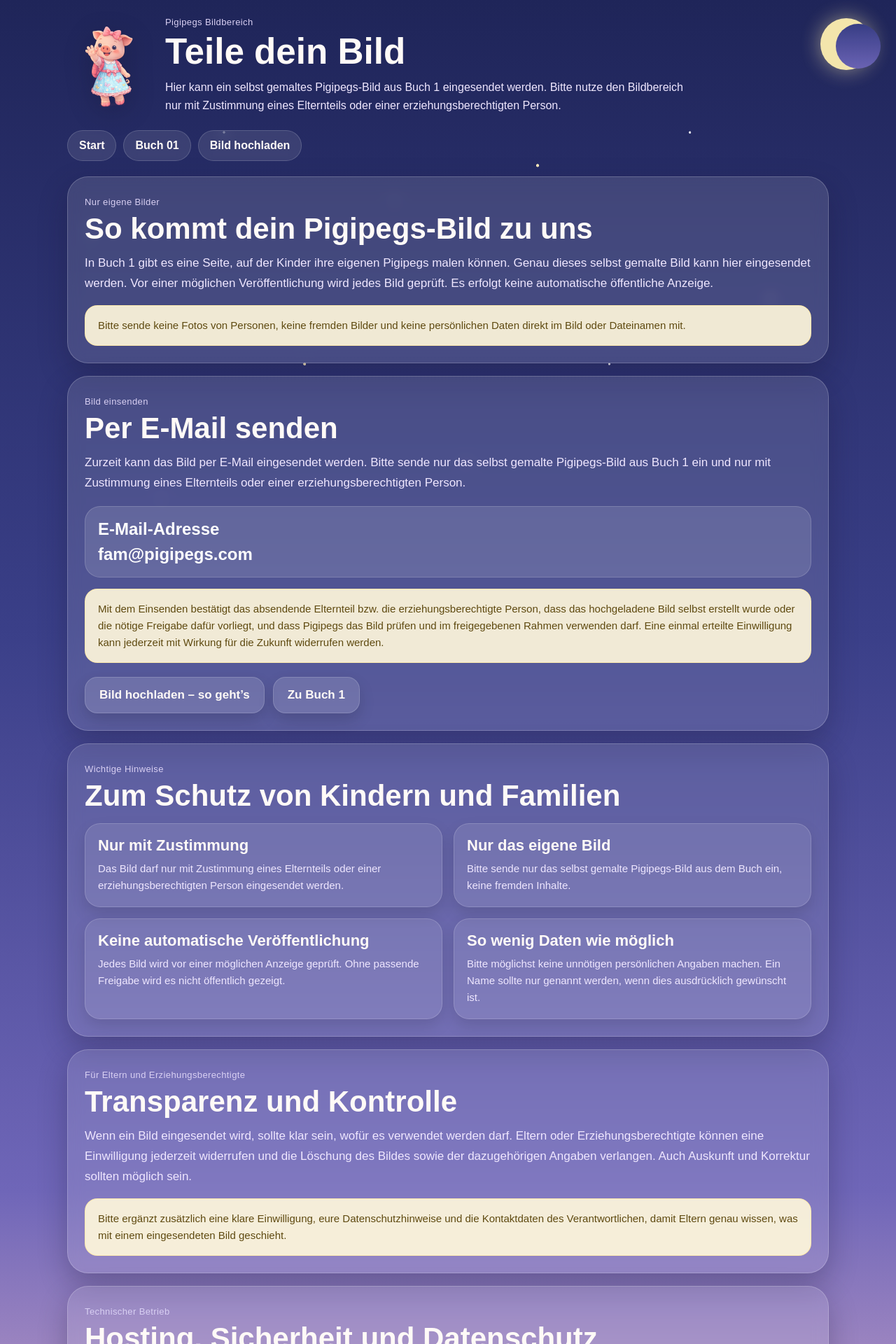
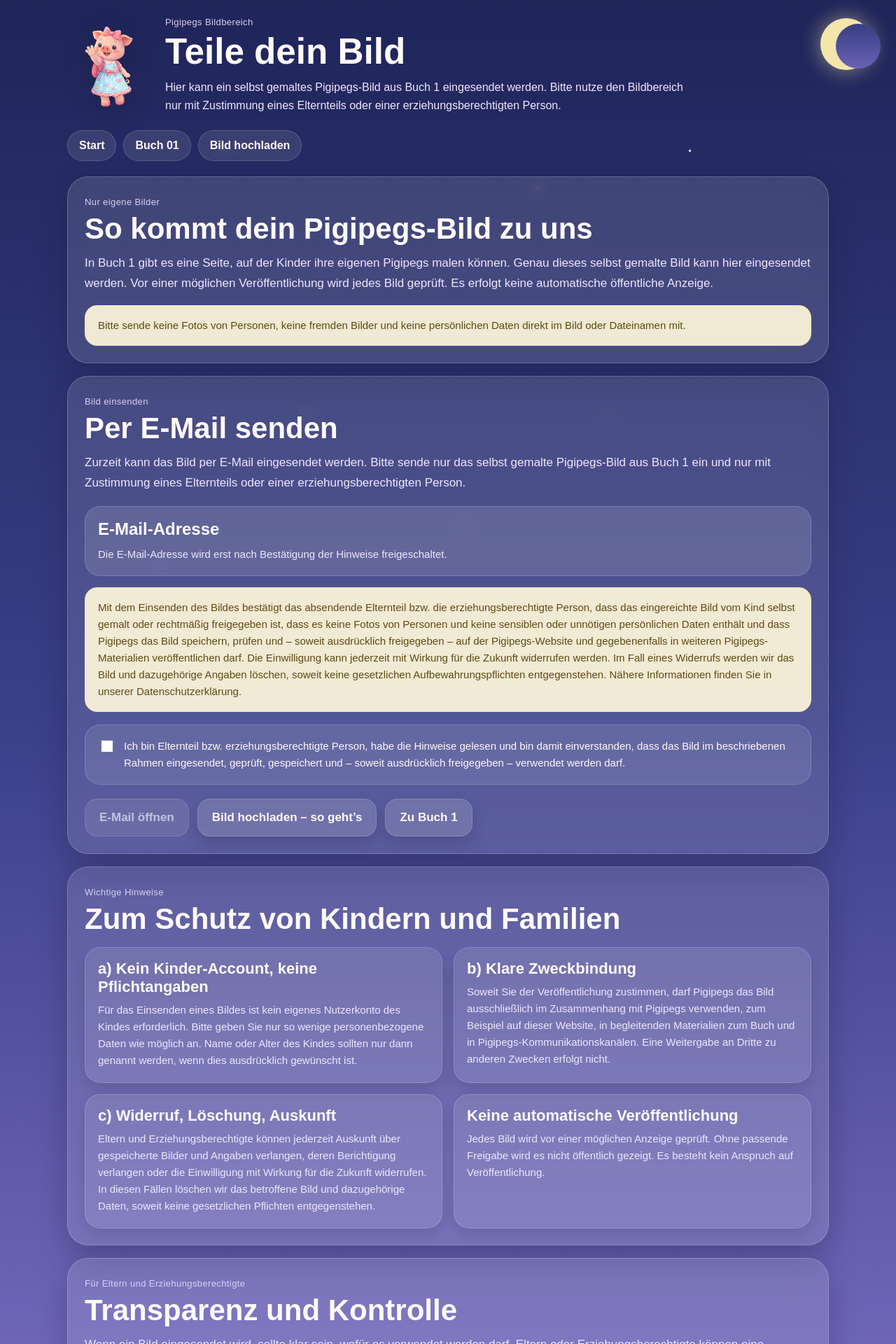
Before and after one commit to Pigipegs/pigipegs, a Jekyll site: the page teilen/index.html, which Jekyll copies as it is, in a window 1280 px wide. Shown: the top 1920 px of the page at 70% size. Built offline with Jekyll 4.4.1, drawn with Linux system fonts in a browser that asks for light colours; some of the changed text lies outside the part shown.

Commit message:
Update index.html

```diff
--- a/teilen/index.html
+++ b/teilen/index.html
@@ -28,6 +28,7 @@
       --shadow:0 16px 40px rgba(20,18,48,0.28);
       --radius-xl:30px;
       --radius-lg:22px;
+      --radius-md:16px;
       --max:1120px;
     }
 
@@ -208,12 +209,11 @@
       color:#fff;
     }
 
-    .mail-box a{
-      color:#fff;
-      font-weight:bold;
-      font-size:24px;
-      text-decoration:none;
-      word-break:break-word;
+    .mail-note{
+      margin-top:10px;
+      color:var(--muted);
+      line-height:1.6;
+      font-size:15px;
     }
 
     .notice{
@@ -254,6 +254,31 @@
       font-size:15px;
     }
 
+    .consent-box{
+      margin-top:18px;
+      padding:18px;
+      border-radius:22px;
+      background:rgba(255,255,255,0.10);
+      border:1px solid rgba(255,255,255,0.16);
+    }
+
+    .consent-box label{
+      display:flex;
+      align-items:flex-start;
+      gap:12px;
+      cursor:pointer;
+      line-height:1.6;
+      color:var(--text);
+      font-size:15px;
+    }
+
+    .consent-box input[type="checkbox"]{
+      margin-top:3px;
+      width:18px;
+      height:18px;
+      flex:0 0 18px;
+    }
+
     .actions{
       display:flex;
       gap:12px;
@@ -261,7 +286,8 @@
       margin-top:20px;
     }
 
-    .button{
+    .button,
+    .button-disabled{
       text-decoration:none;
       display:inline-flex;
       align-items:center;
@@ -272,18 +298,28 @@
       font-size:17px;
       box-shadow:0 10px 22px rgba(0,0,0,0.14);
       border:none;
-      cursor:pointer;
+      min-height:54px;
     }
 
     .button-primary{
       background:linear-gradient(135deg, var(--pink), var(--pink-dark));
       color:#fff;
+      cursor:pointer;
     }
 
     .button-secondary{
       background:rgba(255,255,255,0.14);
       color:var(--text);
       border:1px solid rgba(255,255,255,0.16);
+      cursor:pointer;
+    }
+
+    .button-disabled{
+      background:rgba(255,255,255,0.10);
+      color:rgba(255,255,255,0.6);
+      border:1px solid rgba(255,255,255,0.12);
+      cursor:not-allowed;
+      box-shadow:none;
     }
 
     .footer-note{
@@ -340,9 +376,12 @@
         height:50px;
       }
 
-      .mail-box strong,
-      .mail-box a{
+      .mail-box strong{
         font-size:20px;
+      }
+
+      .actions{
+        flex-direction:column;
       }
     }
   </style>
@@ -399,19 +438,49 @@
 
       <div class="mail-box">
         <strong>E-Mail-Adresse</strong>
-        <a href="mailto:fam@pigipegs.com">fam@pigipegs.com</a>
+        <div class="mail-note">
+          Die E-Mail-Adresse wird erst nach Bestätigung der Hinweise freigeschaltet.
+        </div>
       </div>
 
       <div class="notice">
-        Mit dem Einsenden bestätigt das absendende Elternteil bzw. die erziehungsberechtigte Person,
-        dass das hochgeladene Bild selbst erstellt wurde oder die nötige Freigabe dafür vorliegt,
-        und dass Pigipegs das Bild prüfen und im freigegebenen Rahmen verwenden darf. Eine einmal
-        erteilte Einwilligung kann jederzeit mit Wirkung für die Zukunft widerrufen werden.
+        Mit dem Einsenden des Bildes bestätigt das absendende Elternteil bzw. die erziehungsberechtigte Person,
+        dass das eingereichte Bild vom Kind selbst gemalt oder rechtmäßig freigegeben ist, dass es keine Fotos
+        von Personen und keine sensiblen oder unnötigen persönlichen Daten enthält und dass Pigipegs das Bild
+        speichern, prüfen und – soweit ausdrücklich freigegeben – auf der Pigipegs-Website und gegebenenfalls
+        in weiteren Pigipegs-Materialien veröffentlichen darf. Die Einwilligung kann jederzeit mit Wirkung für
+        die Zukunft widerrufen werden. Im Fall eines Widerrufs werden wir das Bild und dazugehörige Angaben
+        löschen, soweit keine gesetzlichen Aufbewahrungspflichten entgegenstehen. Nähere Informationen finden Sie
+        in unserer Datenschutzerklärung.
+      </div>
+
+      <div class="consent-box">
+        <label for="consentCheck">
+          <input type="checkbox" id="consentCheck" />
+          <span>
+            Ich bin Elternteil bzw. erziehungsberechtigte Person, habe die Hinweise gelesen und bin damit
+            einverstanden, dass das Bild im beschriebenen Rahmen eingesendet, geprüft, gespeichert und – soweit
+            ausdrücklich freigegeben – verwendet werden darf.
+          </span>
+        </label>
       </div>
 
       <div class="actions">
-        <a class="button button-secondary" href="/book01/so-gehts/">Bild hochladen – so geht’s</a>
-        <a class="button button-secondary" href="/book01/">Zu Buch 1</a>
+        <a
+          id="mailButton"
+          class="button-disabled"
+          aria-disabled="true"
+        >
+          E-Mail öffnen
+        </a>
+
+        <a class="button button-secondary" href="/book01/so-gehts/">
+          Bild hochladen – so geht’s
+        </a>
+
+        <a class="button button-secondary" href="/book01/">
+          Zu Buch 1
+        </a>
       </div>
     </section>
 
@@ -421,30 +490,39 @@
 
       <div class="rule-grid">
         <div class="card">
-          <h3>Nur mit Zustimmung</h3>
+          <h3>a) Kein Kinder-Account, keine Pflichtangaben</h3>
           <p>
-            Das Bild darf nur mit Zustimmung eines Elternteils oder einer erziehungsberechtigten Person eingesendet werden.
+            Für das Einsenden eines Bildes ist kein eigenes Nutzerkonto des Kindes erforderlich.
+            Bitte geben Sie nur so wenige personenbezogene Daten wie möglich an. Name oder Alter
+            des Kindes sollten nur dann genannt werden, wenn dies ausdrücklich gewünscht ist.
           </p>
         </div>
 
         <div class="card">
-          <h3>Nur das eigene Bild</h3>
+          <h3>b) Klare Zweckbindung</h3>
           <p>
-            Bitte sende nur das selbst gemalte Pigipegs-Bild aus dem Buch ein, keine fremden Inhalte.
+            Soweit Sie der Veröffentlichung zustimmen, darf Pigipegs das Bild ausschließlich im
+            Zusammenhang mit Pigipegs verwenden, zum Beispiel auf dieser Website, in begleitenden
+            Materialien zum Buch und in Pigipegs-Kommunikationskanälen. Eine Weitergabe an Dritte
+            zu anderen Zwecken erfolgt nicht.
+          </p>
+        </div>
+
+        <div class="card">
+          <h3>c) Widerruf, Löschung, Auskunft</h3>
+          <p>
+            Eltern und Erziehungsberechtigte können jederzeit Auskunft über gespeicherte Bilder und
+            Angaben verlangen, deren Berichtigung verlangen oder die Einwilligung mit Wirkung für
+            die Zukunft widerrufen. In diesen Fällen löschen wir das betroffene Bild und dazugehörige
+            Daten, soweit keine gesetzlichen Pflichten entgegenstehen.
           </p>
         </div>
 
         <div class="card">
           <h3>Keine automatische Veröffentlichung</h3>
           <p>
-            Jedes Bild wird vor einer möglichen Anzeige geprüft. Ohne passende Freigabe wird es nicht öffentlich gezeigt.
-          </p>
-        </div>
-
-        <div class="card">
-          <h3>So wenig Daten wie möglich</h3>
-          <p>
-            Bitte möglichst keine unnötigen persönlichen Angaben machen. Ein Name sollte nur genannt werden, wenn dies ausdrücklich gewünscht ist.
+            Jedes Bild wird vor einer möglichen Anzeige geprüft. Ohne passende Freigabe wird es nicht
+            öffentlich gezeigt. Es besteht kein Anspruch auf Veröffentlichung.
           </p>
         </div>
       </div>
@@ -457,11 +535,13 @@
         Wenn ein Bild eingesendet wird, sollte klar sein, wofür es verwendet werden darf. Eltern oder
         Erziehungsberechtigte können eine Einwilligung jederzeit widerrufen und die Löschung des Bildes
         sowie der dazugehörigen Angaben verlangen. Auch Auskunft und Korrektur sollten möglich sein.
+        Sie können uns dazu jederzeit unter <strong>fam@pigipegs.com</strong> oder über die im Impressum
+        genannten Kontaktdaten erreichen.
       </p>
 
       <div class="notice">
-        Bitte ergänzt zusätzlich eine klare Einwilligung, eure Datenschutzhinweise und die Kontaktdaten
-        des Verantwortlichen, damit Eltern genau wissen, was mit einem eingesendeten Bild geschieht.
+        Bitte stellen Sie sicher, dass die Datenschutzerklärung, die Nutzungsbedingungen und die
+        Kontaktdaten des Verantwortlichen vollständig und leicht auffindbar sind.
       </div>
     </section>
 
@@ -471,20 +551,21 @@
       <p>
         Diese Website wird technisch über GitHub Pages bereitgestellt und über Cloudflare ausgeliefert
         und geschützt. Dabei können technisch notwendige Verbindungs- und Logdaten verarbeitet werden,
-        zum Beispiel die IP-Adresse, Datum und Uhrzeit eines Aufrufs sowie weitere Informationen, die
-        für den sicheren Betrieb, die Stabilität und den Schutz der Website erforderlich sind.
+        zum Beispiel IP-Adresse, Datum und Uhrzeit des Zugriffs, aufgerufene Seiten sowie weitere
+        Informationen, die für den sicheren Betrieb, die Stabilität und die Sicherheit der Website
+        erforderlich sind.
       </p>
 
       <div class="notice">
-        In eurer Datenschutzerklärung sollte deshalb klar erklärt werden, dass GitHub Pages als Hosting-Dienst
+        In der Datenschutzerklärung sollte deshalb klar erklärt werden, dass GitHub Pages als Hosting-Dienst
         und Cloudflare als Sicherheits- und Auslieferungsdienst eingesetzt werden. Außerdem sollte beschrieben
-        werden, welche technisch notwendigen Daten verarbeitet werden, zu welchem Zweck dies geschieht, welche
-        Rechtsgrundlage ihr dafür annehmt und welche Rechte Eltern und Betroffene haben.
+        werden, welche technisch notwendigen Daten verarbeitet werden, zu welchem Zweck dies geschieht,
+        welche Rechtsgrundlage zugrunde gelegt wird und welche Rechte Eltern und Betroffene haben.
       </div>
 
       <div class="notice">
-        Wenn keine zusätzlichen Tracking-, Analyse- oder Marketing-Tools eingesetzt werden, geht es hier in
-        erster Linie um technisch notwendige Verarbeitung für den Betrieb und die Sicherheit der Website.
+        Wenn keine zusätzlichen Tracking-, Analyse- oder Marketing-Tools eingesetzt werden, geht es hier
+        in erster Linie um technisch notwendige Verarbeitung für den Betrieb und die Sicherheit der Website.
       </div>
     </section>
 
@@ -498,5 +579,44 @@
       <a href="/nutzungsbedingungen/">Nutzungsbedingungen</a>
     </div>
   </div>
+
+  <script>
+    const consentCheck = document.getElementById("consentCheck");
+    const mailButton = document.getElementById("mailButton");
+
+    const subject = "Pigipegs Bild Einsendung";
+    const body =
+`Ich bin Elternteil bzw. erziehungsberechtigte Person und stimme der Prüfung, Speicherung und – soweit ausdrücklich freigegeben – Veröffentlichung des eingesendeten Bildes im beschriebenen Rahmen zu.
+
+Angaben zum Bild:
+- Buch / Seite:
+- Optionaler Name oder Künstlername:
+- Veröffentlichung gewünscht: Ja / Nein
+
+Hinweis:
+Ich bestätige, dass das eingereichte Bild vom Kind selbst gemalt wurde oder rechtmäßig freigegeben ist und keine Fotos von Personen sowie keine sensiblen oder unnötigen persönlichen Daten enthält.
+
+Bitte Bild als Anhang beifügen.`;
+
+    const mailtoHref =
+      "mailto:fam@pigipegs.com" +
+      "?subject=" + encodeURIComponent(subject) +
+      "&body=" + encodeURIComponent(body);
+
+    function updateMailButton() {
+      if (consentCheck.checked) {
+        mailButton.className = "button button-primary";
+        mailButton.setAttribute("href", mailtoHref);
+        mailButton.removeAttribute("aria-disabled");
+      } else {
+        mailButton.className = "button-disabled";
+        mailButton.removeAttribute("href");
+        mailButton.setAttribute("aria-disabled", "true");
+      }
+    }
+
+    consentCheck.addEventListener("change", updateMailButton);
+    updateMailButton();
+  </script>
 </body>
 </html>
```
